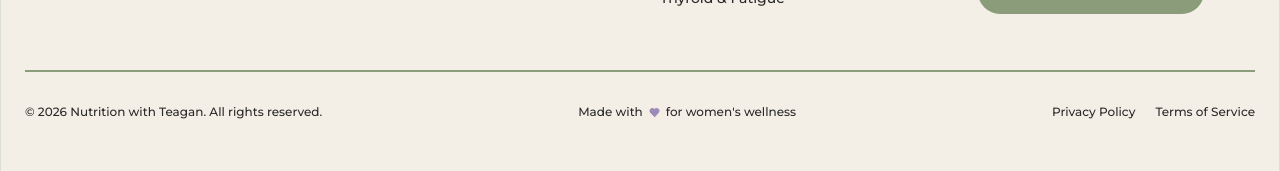
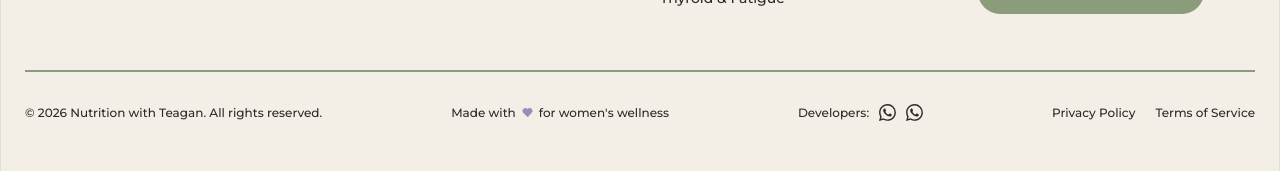
Before and after one commit to adham-hashem/nutrition-with-teagan-web, a React (Vite) app: page / in a window 1280 px wide. Shown: the part 6786-6957 px from the top of the page. Built offline with nearby package versions, Linux system fonts and the light colour scheme; no server answers; the database is empty; a web font is replaced by a local one.

Commit message:
feat: add privacy and terms of use content

```diff
--- a/src/App.tsx
+++ b/src/App.tsx
@@ -13,6 +13,8 @@
 import FAQ from './pages/FAQ';
 import Contact from './pages/Contact';
 import Booking from './pages/Booking';
+import PrivacyPolicy from './pages/PrivacyPolicy';
+import TermsOfService from './pages/TermsOfService';
 
 function PublicLayout() {
   const pathname = usePathname();
@@ -38,6 +40,8 @@
           <Route path="/faq" element={<FAQ />} />
           <Route path="/contact" element={<Contact />} />
           <Route path="/booking" element={<Booking />} />
+          <Route path="/privacy-policy" element={<PrivacyPolicy />} />
+          <Route path="/terms-of-service" element={<TermsOfService />} />
         </Routes>
       </main>
       {!isBooking && <Footer />}
--- a/src/components/Footer.tsx
+++ b/src/components/Footer.tsx
@@ -12,6 +12,19 @@
     <path d="M12 0C5.37 0 0 5.37 0 12c0 5.08 3.16 9.42 7.63 11.16-.1-.95-.2-2.4.04-3.43.22-.93 1.4-5.93 1.4-5.93s-.36-.72-.36-1.77c0-1.66.96-2.9 2.16-2.9 1.02 0 1.51.77 1.51 1.68 0 1.03-.65 2.56-.99 3.99-.28 1.19.6 2.16 1.77 2.16 2.12 0 3.76-2.24 3.76-5.48 0-2.87-2.06-4.88-5.01-4.88-3.41 0-5.42 2.56-5.42 5.2 0 1.03.4 2.13.9 2.73.1.12.11.23.08.35-.09.37-.28 1.15-.32 1.3-.05.21-.18.26-.41.15-1.53-.71-2.48-2.95-2.48-4.75 0-3.87 2.81-7.43 8.11-7.43 4.26 0 7.57 3.04 7.57 7.09 0 4.23-2.67 7.64-6.37 7.64-1.24 0-2.41-.65-2.81-1.41l-.77 2.92c-.28 1.06-1.03 2.39-1.54 3.22A12 12 0 1012 0z" />
   </svg>
 );
+
+const WhatsappIcon = ({ size = 17, className = "" }: { size?: number; className?: string }) => (
+  <svg
+    viewBox="0 0 16 16"
+    width={size}
+    height={size}
+    className={className}
+    fill="currentColor"
+  >
+    <path d="M13.601 2.326A7.85 7.85 0 0 0 7.994 0C3.627 0 .068 3.558.064 7.926c0 1.399.366 2.76 1.057 3.965L0 16l4.204-1.102a7.9 7.9 0 0 0 3.79.965h.004c4.368 0 7.926-3.558 7.93-7.93A7.9 7.9 0 0 0 13.6 2.326zM7.994 14.521a6.6 6.6 0 0 1-3.356-.92l-.24-.144-2.494.654.666-2.433-.156-.251a6.56 6.56 0 0 1-1.007-3.505c0-3.626 2.957-6.584 6.591-6.584a6.56 6.56 0 0 1 4.66 1.931 6.56 6.56 0 0 1 1.928 4.66c-.004 3.639-2.961 6.592-6.592 6.592m3.615-4.934c-.197-.099-1.17-.578-1.353-.646-.182-.065-.315-.099-.445.099-.133.197-.513.646-.627.775-.114.133-.232.148-.43.05-.197-.1-.836-.308-1.592-.985-.59-.525-.985-1.175-1.103-1.372-.114-.198-.011-.304.088-.403.087-.088.197-.232.296-.346.1-.114.133-.198.198-.33.065-.134.034-.248-.015-.347-.05-.099-.445-1.076-.612-1.47-.16-.389-.323-.335-.445-.34-.114-.007-.247-.007-.38-.007a.73.73 0 0 0-.529.247c-.182.198-.691.677-.691 1.654s.71 1.916.81 2.049c.098.133 1.394 2.132 3.383 2.992.47.205.84.326 1.129.418.475.152.904.129 1.246.08.38-.058 1.171-.48 1.338-.943.164-.464.164-.86.114-.943-.049-.084-.182-.133-.38-.232"/>
+  </svg>
+);
+
 
 
 export default function Footer() {
@@ -168,18 +181,39 @@
         </div>
 
         {/* Bottom Bar */}
-        <div className="mt-14 pt-8 flex flex-col sm:flex-row items-center justify-between gap-4" style={{ borderTop: '2px solid #8A9C7A' }}>
+        <div className="mt-14 pt-8 flex flex-col md:flex-row items-center justify-between gap-4" style={{ borderTop: '2px solid #8A9C7A' }}>
           <p className="font-montserrat text-xs font-medium text-text-body">
             &copy; {new Date().getFullYear()} Nutrition with Teagan. All rights reserved.
           </p>
           <p className="font-montserrat text-xs font-medium text-text-body flex items-center gap-1.5">
             Made with <Heart size={11} className="text-lilac-dark fill-lilac-dark" /> for women's wellness
           </p>
+          <div className="font-montserrat text-xs font-medium text-text-body flex items-center gap-2.5">
+            <span>Developers:</span>
+            <a
+              href="https://wa.me/201013989517"
+              target="_blank"
+              rel="noopener noreferrer"
+              className="text-text-body hover:text-[#25D366] hover:scale-115 transition-all duration-300 flex items-center"
+              title="Contact Developer 1 via WhatsApp"
+            >
+              <WhatsappIcon size={17} />
+            </a>
+            <a
+              href="https://wa.me/201027548602"
+              target="_blank"
+              rel="noopener noreferrer"
+              className="text-text-body hover:text-[#25D366] hover:scale-115 transition-all duration-300 flex items-center"
+              title="Contact Developer 2 via WhatsApp"
+            >
+              <WhatsappIcon size={17} />
+            </a>
+          </div>
           <div className="flex items-center gap-5">
-            <Link to="/contact" className="font-montserrat text-xs font-medium text-text-body hover:text-sage transition-colors duration-300">
+            <Link to="/privacy-policy" className="font-montserrat text-xs font-medium text-text-body hover:text-sage transition-colors duration-300">
               Privacy Policy
             </Link>
-            <Link to="/contact" className="font-montserrat text-xs font-medium text-text-body hover:text-sage transition-colors duration-300">
+            <Link to="/terms-of-service" className="font-montserrat text-xs font-medium text-text-body hover:text-sage transition-colors duration-300">
               Terms of Service
             </Link>
           </div>
```
Also changed, not shown: 1 other file (tests, documents, lock files or other folders).
